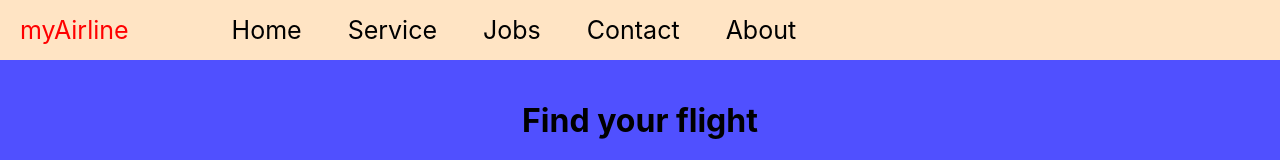
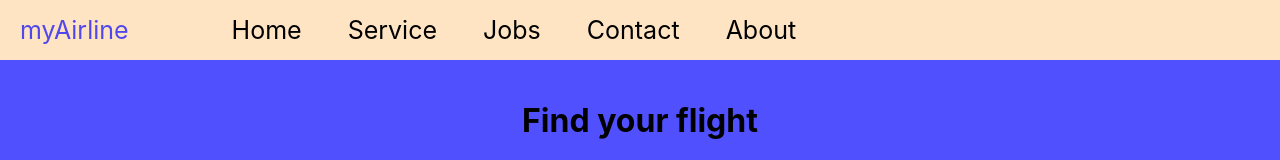
Before and after one commit to flobbe9/myAirline-frontend, a React (Create React App) app: page / in a window 1280 px wide. Shown: the top 160 px of the page. Built offline with nearby package versions, Linux system fonts and the light colour scheme.

Commit message:
minor: style changes to NavBar

```diff
--- a/src/components/navBar/NavBar.css
+++ b/src/components/navBar/NavBar.css
@@ -22,17 +22,18 @@
 
 .NavBar-item-dropDown {
     background-color: white;
-	border: 1px solid black;
+	/* border: 2px solid gray; */
     border-radius: 5px;
     display: none;
     font-size: 20px;
+    margin-top: 2px;
     padding: 5px 15px;
     position: absolute;
 }
 
 
 #myAirline-logo {
-	color: red;
+    color: rgba(0, 0, 255, 0.685);
 	font-size: 25px;
 	margin-right: 80px;
 	padding: 0px;
```
